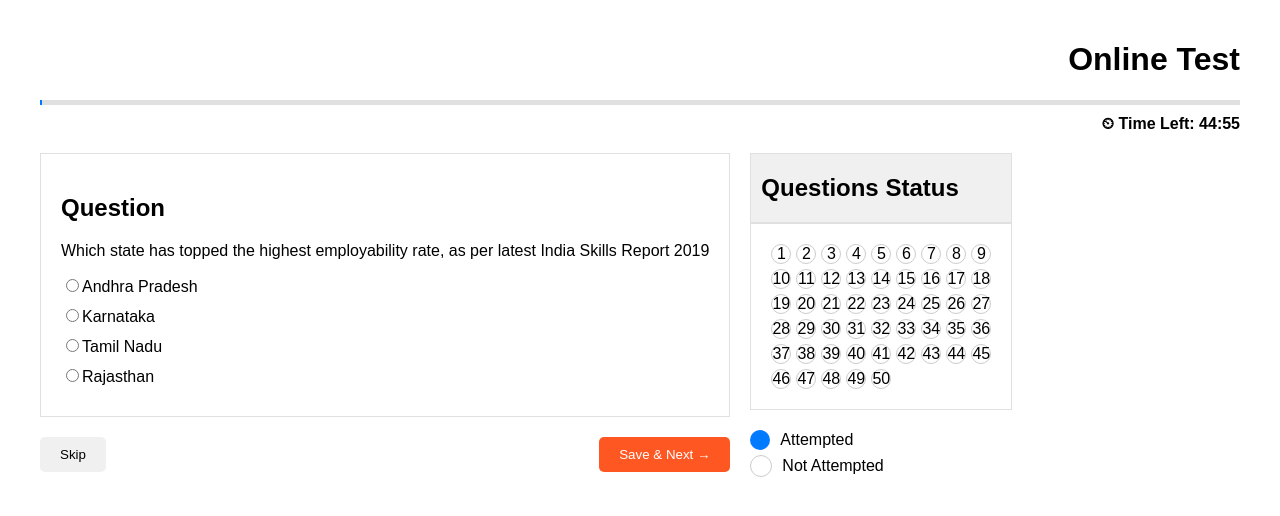
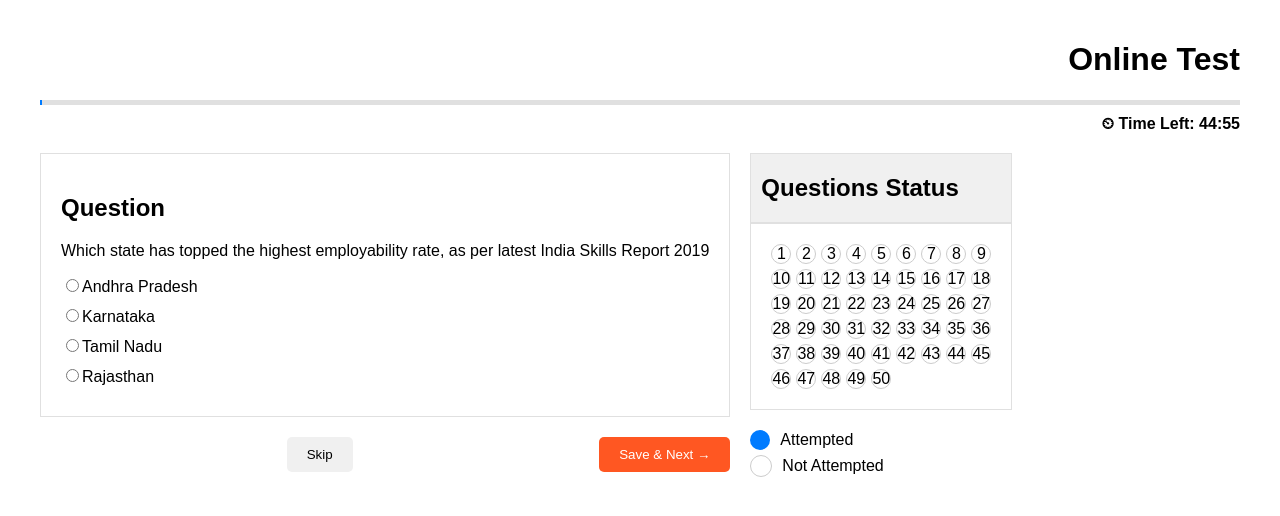
Before and after one commit to aadarsharma/online-test-app-ui, a React (Create React App) app: page / in a window 1280 px wide. Shown: the top 516 px of the page. Built offline with nearby package versions, Linux system fonts and the light colour scheme.

Commit message:
changes in ui

```diff
--- a/src/OnlineTest.css
+++ b/src/OnlineTest.css
@@ -40,6 +40,18 @@
   padding-left: 10px;
 }
 
+.div-center {
+  display: flex;
+  justify-content: center;
+  align-items: center;
+}
+
+.div-right {
+  display: flex;
+  justify-content: right;
+  align-items: right;
+}
+
 .bg-color-400 {
   background-color: #f0f0f0;
 }
@@ -48,7 +60,7 @@
   text-align: right;
 }
 
-.component .center-content {
+.center-content {
   display: flex;
   justify-content: center; /* Horizontally center */
   align-items: center; /* Vertically center */
--- a/src/OnlineTest.jsx
+++ b/src/OnlineTest.jsx
@@ -51,11 +51,16 @@
               </label>
             ))}
           </div>
-          <div className="button-group">
-            <div className='component center-content'>
-              <button className="skip-button">Skip</button>
-            </div>
-            <button className="save-next-button" onClick={handleSaveAndNext}>Save & Next →</button>
+          <div className="button-group div-center">
+              <div>
+
+              </div>
+              <div>
+                <button className="skip-button">Skip</button>
+              </div>
+              <div className='div-right'>
+                <button className="save-next-button" onClick={handleSaveAndNext}>Save & Next →</button>
+              </div>
           </div>
         </div>
         <div>
```
